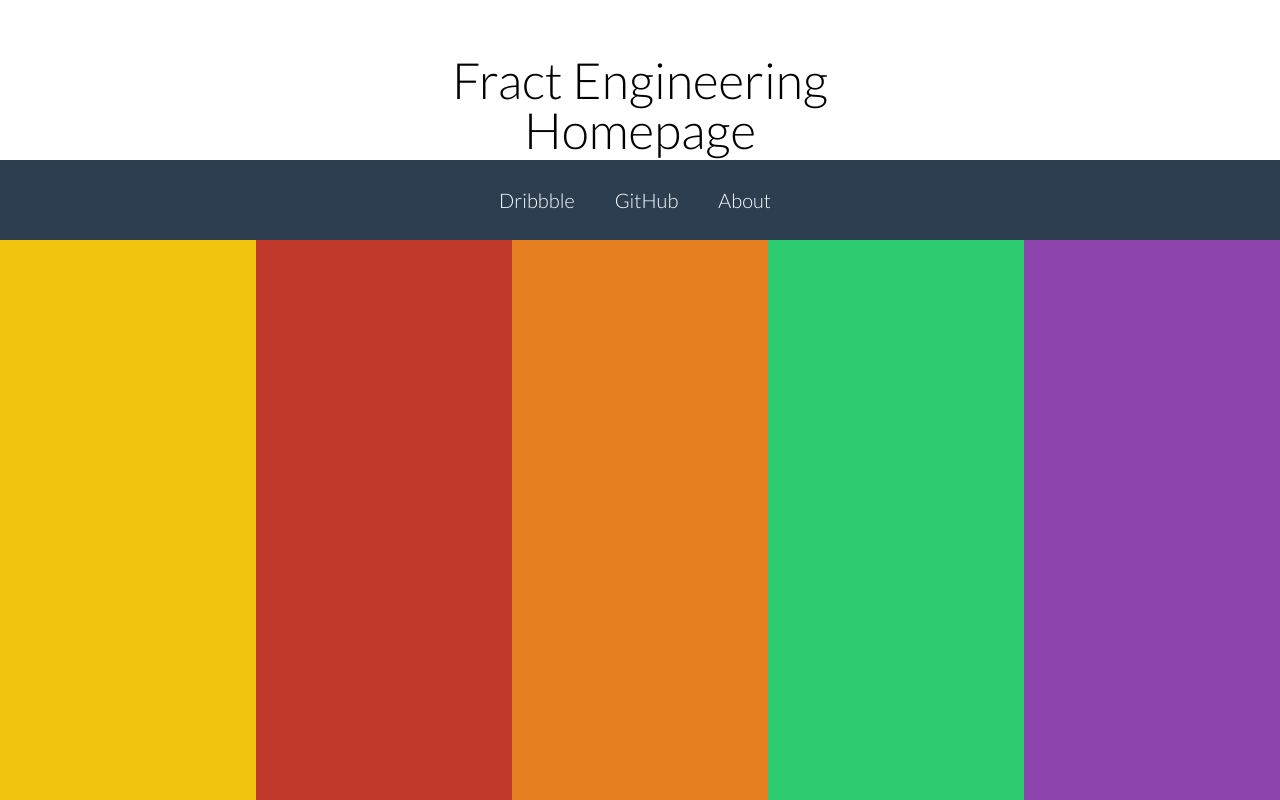
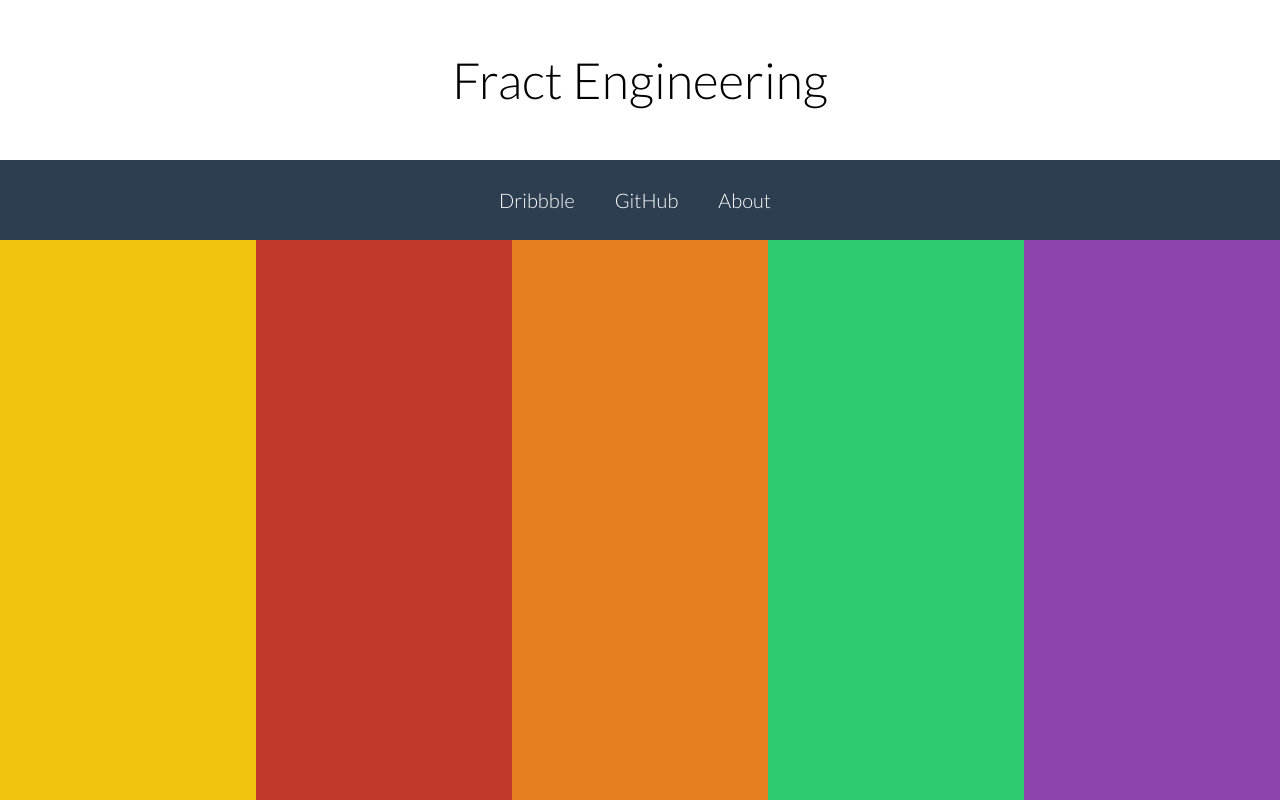
Before and after one commit to FractEngineering/fractengineering, a plain HTML site: page index.html in a window 1280 px wide. Drawn offline with Linux system fonts and the light colour scheme.

Commit message:
Fix title

```diff
--- a/index.html
+++ b/index.html
@@ -9,7 +9,7 @@
 <body>
 
 	<header>
-		<h1>Fract Engineering Homepage</h1>
+		<h1>Fract Engineering</h1>
 	</header>
 
 	<nav>
```
